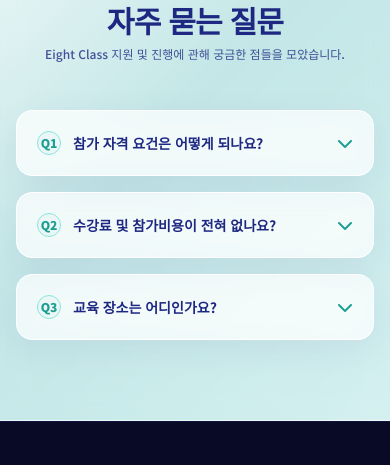
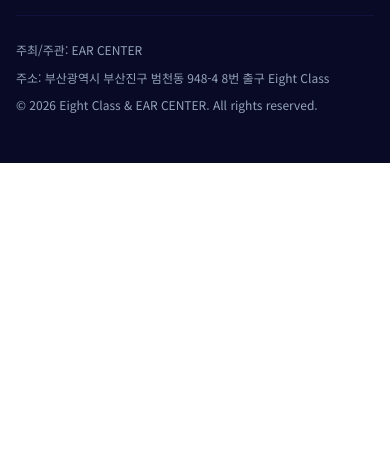
Before and after one commit to reborn260202/8class, a plain HTML site: page index.html in a window 390 px wide. Shown: the part 7734-8199 px from the top of the page. After the commit the page ends 7897 px from the top, so only its background shows below. Drawn offline with nearby package versions, Linux system fonts and the light colour scheme; files whose address does not match are found by name.

Commit message:
Add files via upload

```diff
--- a/index.html
+++ b/index.html
@@ -228,7 +228,6 @@
                 <a href="#programs" class="hover:text-pantone-500 transition-colors duration-200">교육 과정</a>
                 <a href="#instructors" class="hover:text-pantone-500 transition-colors duration-200">함께하는 분들</a>
                 <a href="#benefits" class="hover:text-pantone-500 transition-colors duration-200">수강후기</a>
-                <a href="#faq" class="hover:text-pantone-500 transition-colors duration-200">자주 묻는 질문</a>
                 <button onclick="openApplyModal('상담 및 수강 문의')" class="hover:text-pantone-500 transition-colors duration-200">문의하기</button>
             </nav>
 
@@ -252,7 +251,6 @@
             <a href="#programs" onclick="toggleMobileMenu()" class="block px-3 py-2 rounded-md font-medium text-baseblue-500 hover:bg-pantone-light">교육 과정</a>
             <a href="#instructors" onclick="toggleMobileMenu()" class="block px-3 py-2 rounded-md font-medium text-baseblue-500 hover:bg-pantone-light">함께하는 분들</a>
             <a href="#benefits" onclick="toggleMobileMenu()" class="block px-3 py-2 rounded-md font-medium text-baseblue-500 hover:bg-pantone-light">감동적인 수강후기</a>
-            <a href="#faq" onclick="toggleMobileMenu()" class="block px-3 py-2 rounded-md font-medium text-baseblue-500 hover:bg-pantone-light">자주 묻는 질문</a>
             <button onclick="toggleMobileMenu(); openApplyModal('상담 및 수강 문의')" class="block w-full text-left px-3 py-2 rounded-md font-medium text-baseblue-500 hover:bg-pantone-light">문의하기</button>
             <button onclick="toggleMobileMenu(); openApplyModal('2026 Eight Class 기수 참여')" class="w-full mt-2 px-5 py-3 rounded-xl bg-baseblue-500 text-white font-bold text-center shadow-md">
                 수강 신청하기
@@ -818,66 +816,6 @@
         </div>
     </section>
 
-    <section id="faq" class="py-20 bg-white/30 backdrop-blur-md border-b border-white/60 relative z-10">
-        <div class="max-w-4xl mx-auto px-4 sm:px-6 lg:px-8">
-            <div class="text-center mb-12">
-                <span class="text-baseblue-600 font-outfit font-bold tracking-widest text-xs sm:text-sm uppercase block mb-1">
-                    FAQ
-                </span>
-                <h2 class="text-3xl sm:text-4xl font-extrabold text-baseblue-500 tracking-tight">
-                    자주 묻는 질문
-                </h2>
-                <p class="text-xs sm:text-sm text-baseblue-500/80 font-medium mt-2">
-                    Eight Class 지원 및 진행에 관해 궁금한 점들을 모았습니다.
-                </p>
-            </div>
-
-            <div class="space-y-4">
-                <!-- FAQ Item 1 -->
-                <div class="glass-card rounded-2xl overflow-hidden border border-white">
-                    <button onclick="toggleFaq(1)" class="w-full text-left p-5 sm:p-6 flex items-center justify-between gap-4 font-bold text-baseblue-500 hover:text-pantone-500 transition-colors">
-                        <span class="flex items-center gap-3 text-sm sm:text-base">
-                            <span class="w-6 h-6 rounded-full bg-pantone-light text-pantone-500 text-xs flex items-center justify-center font-extrabold shrink-0 border border-pantone-325">Q1</span>
-                            참가 자격 요건은 어떻게 되나요?
-                        </span>
-                        <i id="faq-icon-1" class="fa-solid fa-chevron-down text-pantone-500 transition-transform duration-300"></i>
-                    </button>
-                    <div id="faq-answer-1" class="hidden px-6 pb-6 pt-0 text-xs sm:text-sm text-baseblue-500/80 leading-relaxed border-t border-baseblue-100/50">
-                        부산광역시에 거주하거나 부산 소재 대학/기업에 재학·재직 중인 만 19세 이상 39세 이하의 청나라면 누구나 신청 가능합니다.
-                    </div>
-                </div>
-
-                <!-- FAQ Item 2 -->
-                <div class="glass-card rounded-2xl overflow-hidden border border-white">
-                    <button onclick="toggleFaq(2)" class="w-full text-left p-5 sm:p-6 flex items-center justify-between gap-4 font-bold text-baseblue-500 hover:text-pantone-500 transition-colors">
-                        <span class="flex items-center gap-3 text-sm sm:text-base">
-                            <span class="w-6 h-6 rounded-full bg-pantone-light text-pantone-500 text-xs flex items-center justify-center font-extrabold shrink-0 border border-pantone-325">Q2</span>
-                            수강료 및 참가비용이 전혀 없나요?
-                        </span>
-                        <i id="faq-icon-2" class="fa-solid fa-chevron-down text-pantone-500 transition-transform duration-300"></i>
-                    </button>
-                    <div id="faq-answer-2" class="hidden px-6 pb-6 pt-0 text-xs sm:text-sm text-baseblue-500/80 leading-relaxed border-t border-baseblue-100/50">
-                        네, Eight Class는 부산 청년 성장을 지원하기 위해 수강료가 100% 무료 지원됩니다.
-                    </div>
-                </div>
-
-                <!-- FAQ Item 3 -->
-                <div class="glass-card rounded-2xl overflow-hidden border border-white">
-                    <button onclick="toggleFaq(3)" class="w-full text-left p-5 sm:p-6 flex items-center justify-between gap-4 font-bold text-baseblue-500 hover:text-pantone-500 transition-colors">
-                        <span class="flex items-center gap-3 text-sm sm:text-base">
-                            <span class="w-6 h-6 rounded-full bg-pantone-light text-pantone-500 text-xs flex items-center justify-center font-extrabold shrink-0 border border-pantone-325">Q3</span>
-                            교육 장소는 어디인가요?
-                        </span>
-                        <i id="faq-icon-3" class="fa-solid fa-chevron-down text-pantone-500 transition-transform duration-300"></i>
-                    </button>
-                    <div id="faq-answer-3" class="hidden px-6 pb-6 pt-0 text-xs sm:text-sm text-baseblue-500/80 leading-relaxed border-t border-baseblue-100/50">
-                        부산광역시 부산진구 범천동 948-4 (범내골역 8번 출구 인근) Eight Class 메인 교육관 및 지정 현장 체험처에서 진행됩니다.
-                    </div>
-                </div>
-            </div>
-        </div>
-    </section>
-
     <footer class="bg-baseblue-900 text-slate-300 text-xs py-12 border-t border-baseblue-800 relative z-10">
         <div class="max-w-7xl mx-auto px-4 sm:px-6 lg:px-8 space-y-8">
             <div class="flex flex-col md:flex-row justify-between items-start md:items-center gap-6">
@@ -1065,25 +1003,6 @@
             closeApplyModal();
             showToast('성공적으로 접수되었습니다! 곧 안내 문자가 발송됩니다.');
         }
-
-        // FAQ accordion toggle logic
-        function toggleFaq(id) {
-            const answer = document.getElementById(`faq-answer-${id}`);
-            const icon = document.getElementById(`faq-icon-${id}`);
-
-            if (answer && icon) {
-                const isHidden = answer.classList.contains('hidden');
-
-                // Close all FAQ answers first
-                document.querySelectorAll('[id^="faq-answer-"]').forEach(el => el.classList.add('hidden'));
-                document.querySelectorAll('[id^="faq-icon-"]').forEach(el => el.classList.remove('rotate-180'));
-
-                if (isHidden) {
-                    answer.classList.remove('hidden');
-                    icon.classList.add('rotate-180');
-                }
-            }
-        }
     </script>
 </body>
 </html>
```
